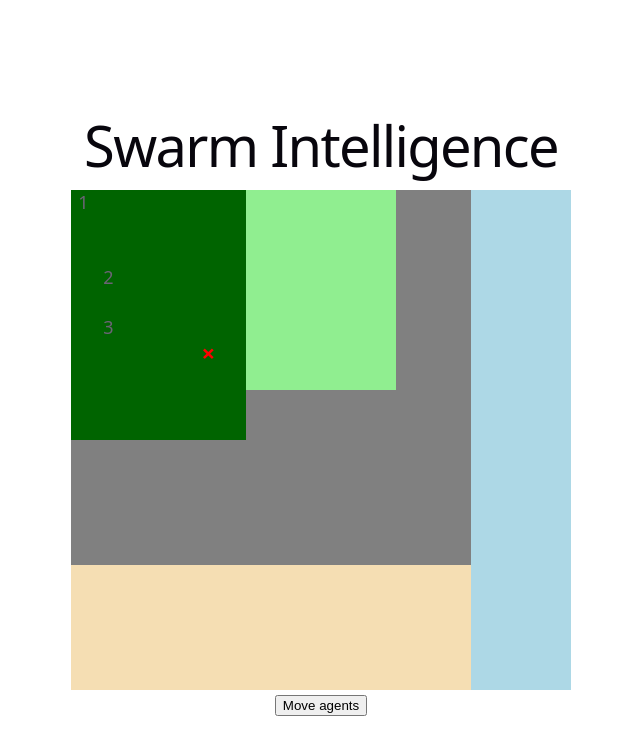
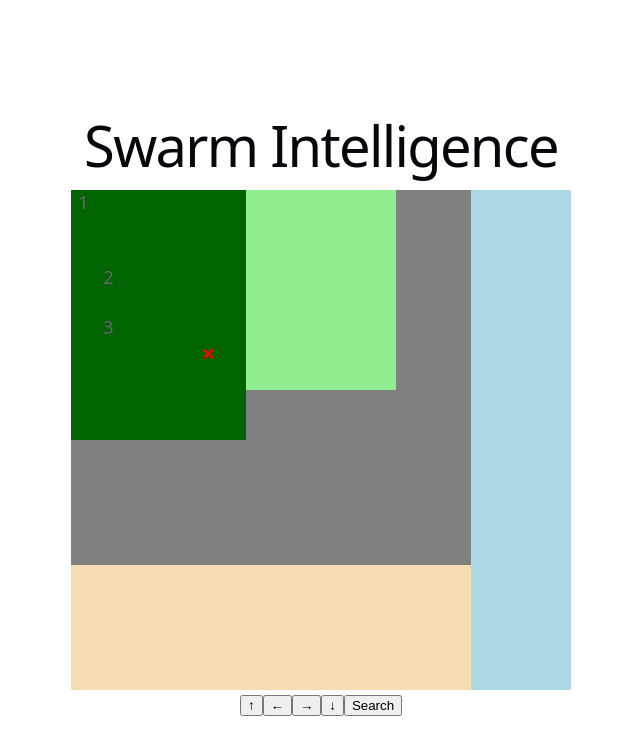
Before and after one commit to sofialundstrom/TNM114, a React (Vite) app: page / in a window 1280 px wide. Shown: the top 754 px of the page, without its empty margins (319-959 px from the left). Built offline with nearby package versions, Linux system fonts and the light colour scheme.

Commit message:
added search and if target is found

```diff
--- a/src/App.css
+++ b/src/App.css
@@ -61,3 +61,7 @@
   font-weight: bold;
   line-height: 1;
 }
+
+.searched {
+  filter: brightness(0.6);
+}
--- a/src/App.tsx
+++ b/src/App.tsx
@@ -4,31 +4,58 @@ import type { Agent } from "./types/types";
 import Map from "./components/Map";
 import { createMap, target } from "./data/mapData";
 import { initialAgents } from "./data/agentData";
-
-const cells = createMap();
+import { canMoveTo } from "./movement/movement";
+import { markAsSearched } from "./search/search";
 
 function App() {
+  // Stores the current state of the map
+  const [cells, setCells] = useState(createMap());
   // Stores the agents' current positions
   const [agents, setAgents] = useState<Agent[]>(initialAgents);
+  // Stores if target is found
+  const [targetFound, setTargetFound] = useState(false);
 
-  function moveAgents() {
+  function moveAgents(dx: number, dy: number) {
     setAgents((currentAgents) =>
       currentAgents.map((agent) => {
-        // Find the cell one step to the right
-        const nextCell = cells.find(
-          (cell) => cell.x === agent.x + 1 && cell.y === agent.y,
-        );
+        // Calculate the position the agent wants to move to
+        const newX = agent.x + dx;
+        const newY = agent.y + dy;
 
-        // Don't move if the cell is outside the map or is water
-        if (!nextCell || nextCell.terrain === "water") {
+        // Stay in place if the new position is invalid
+        if (!canMoveTo(newX, newY, cells)) {
           return agent;
         }
+
+        // Move to the new position
         return {
           ...agent,
-          x: agent.x + 1,
+          x: newX,
+          y: newY,
         };
       }),
     );
+  }
+
+  function search() {
+    setCells((currentCells) => {
+      let updatedCells = currentCells;
+
+      agents.forEach((agent) => {
+        updatedCells = markAsSearched(updatedCells, agent.x, agent.y);
+      });
+
+      return updatedCells;
+    });
+    // Check if an agent searches the target's position
+
+    const found = agents.some(
+      (agent) => agent.x === target.x && agent.y === target.y,
+    );
+
+    if (found) {
+      setTargetFound(true);
+    }
   }
 
   return (
@@ -37,7 +64,12 @@ function App() {
       <div>
         <Map cells={cells} target={target} agents={agents} />
       </div>
-      <button onClick={moveAgents}>Move agents</button>
+      <button onClick={() => moveAgents(0, -1)}>↑</button>
+      <button onClick={() => moveAgents(-1, 0)}>←</button>
+      <button onClick={() => moveAgents(1, 0)}>→</button>
+      <button onClick={() => moveAgents(0, 1)}>↓</button>
+      <button onClick={search}>Search</button>
+      {targetFound && <p>Target found!</p>}
     </div>
   );
 }
--- a/src/components/Map.tsx
+++ b/src/components/Map.tsx
@@ -25,7 +25,7 @@ function Map({ cells, target, agents }: MapProps) {
             // Unique key for each cell, e.g. "4-7" for x=4, y=7
             key={`${cell.x}-${cell.y}`}
             // Adds "cell", the terrain type, and "target" if the target is here
-            className={`cell ${cell.terrain}`}
+            className={`cell ${cell.terrain} ${cell.searched === 1 ? "searched" : ""}`}
           >
             {/* Shows a red X if the target is in this cell */}
             {hasTarget && <span className="target">×</span>}
--- /dev/null
+++ b/src/movement/movement.ts
@@ -0,0 +1,9 @@
+import type { Cell } from "../types/types";
+
+// Checks if an agent is allowed to move to a position
+export function canMoveTo(x: number, y: number, cells: Cell[]) {
+  const cell = cells.find((cell) => cell.x === x && cell.y === y);
+
+  // The position is valid if the cell exists and is not water
+  return cell !== undefined && cell.terrain !== "water";
+}
--- /dev/null
+++ b/src/search/search.ts
@@ -0,0 +1,15 @@
+import type { Cell } from "../types/types";
+
+// Marks a specific cell as searched
+export function markAsSearched(cells: Cell[], x: number, y: number): Cell[] {
+  return cells.map((cell) => {
+    if (cell.x === x && cell.y === y) {
+      return {
+        ...cell,
+        searched: 1,
+      };
+    }
+
+    return cell;
+  });
+}
```
